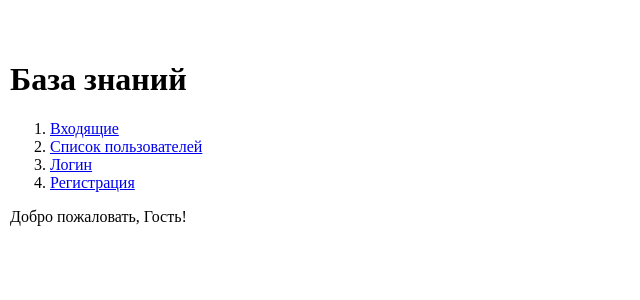
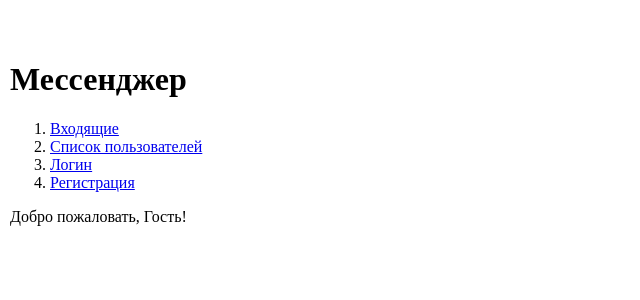
Before and after one commit to vladislav-demenev/RGZ2, a Flask app: page /rgz in a window 1280 px wide. Shown: the part 58-358 px from the top of the page, without its empty margins (0-640 px from the left). Run offline with Flask 3, Linux system fonts and the light colour scheme; some libraries are stand-ins or nearby versions.

Commit message:
Конец РГЗ

```diff
--- a/templates/index.html
+++ b/templates/index.html
@@ -5,7 +5,7 @@
 {% block main %}
 <body>
     <div>
-        <h1>База знаний</h1>
+        <h1>Мессенджер</h1>
         <ol>
             <li>
                 <a href="/rgz/massege">Входящие</a>
```
